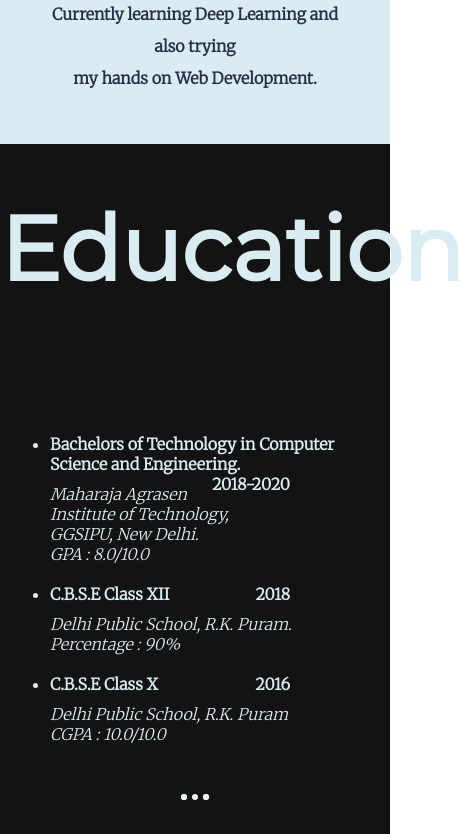
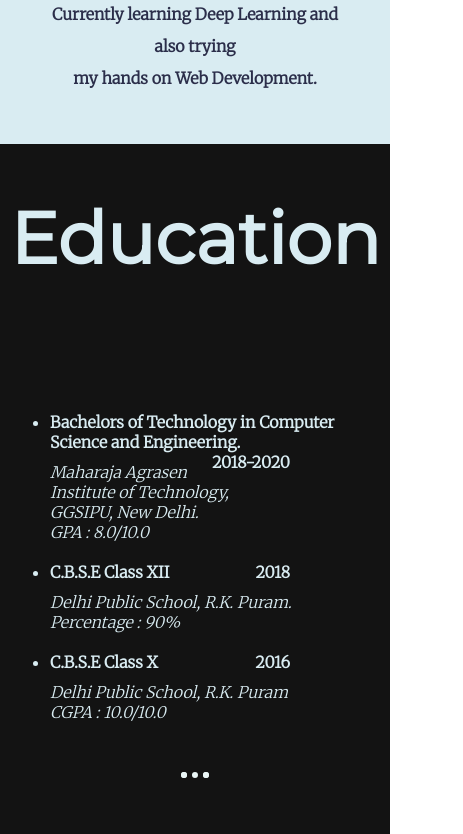
Before and after one commit to amanosan/Personal-Resume-Website, a plain HTML site: page index.html in a window 390 px wide. Shown: the part 1166-2000 px from the top of the page, 463 px wide, since content can reach past the window. Drawn offline with Linux system fonts and the light colour scheme.

Commit message:
fixed minor issues

```diff
--- a/style.css
+++ b/style.css
@@ -7,6 +7,7 @@ body {
 	text-align: center;
 	height: 100%;
 	font-family: "Merriweather", serif;
+	overflow-x: hidden;
 }
 
 h1 {
@@ -250,4 +251,7 @@ hr {
 		height: 60vh;
 		background-size: cover;
 	}
+	h1 {
+		font-size: 450%;
+	}
 }
```
